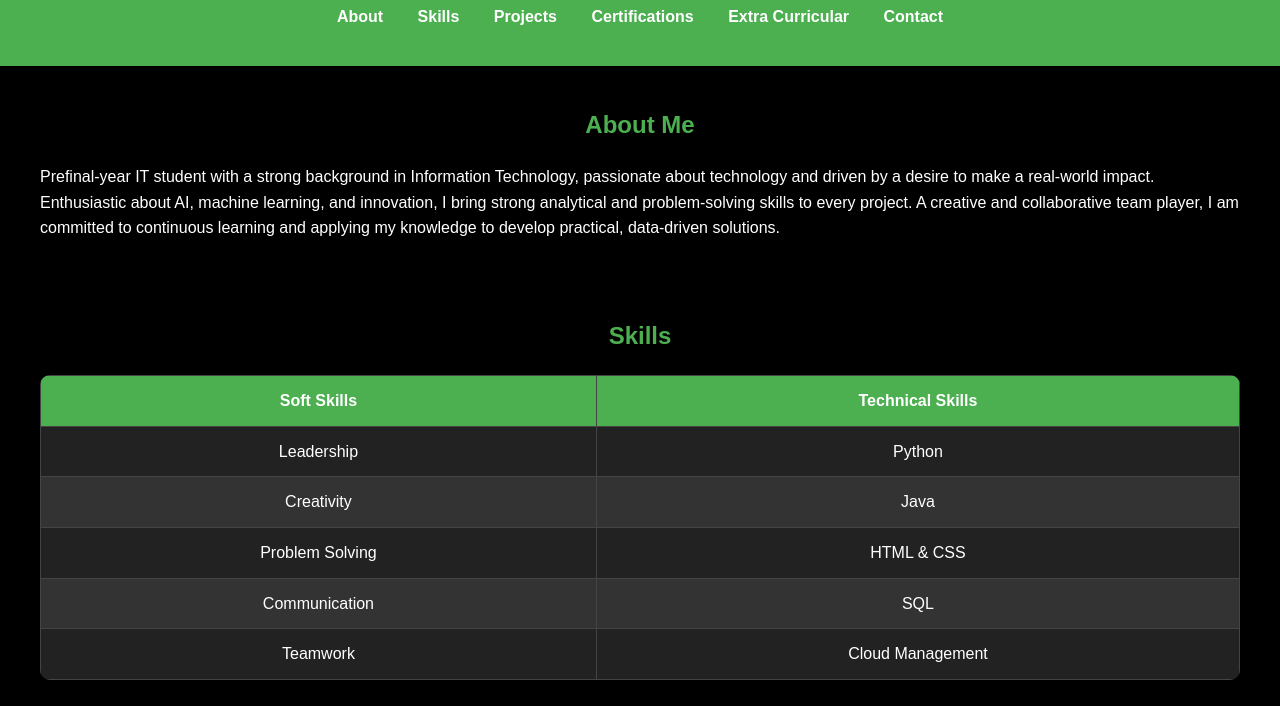
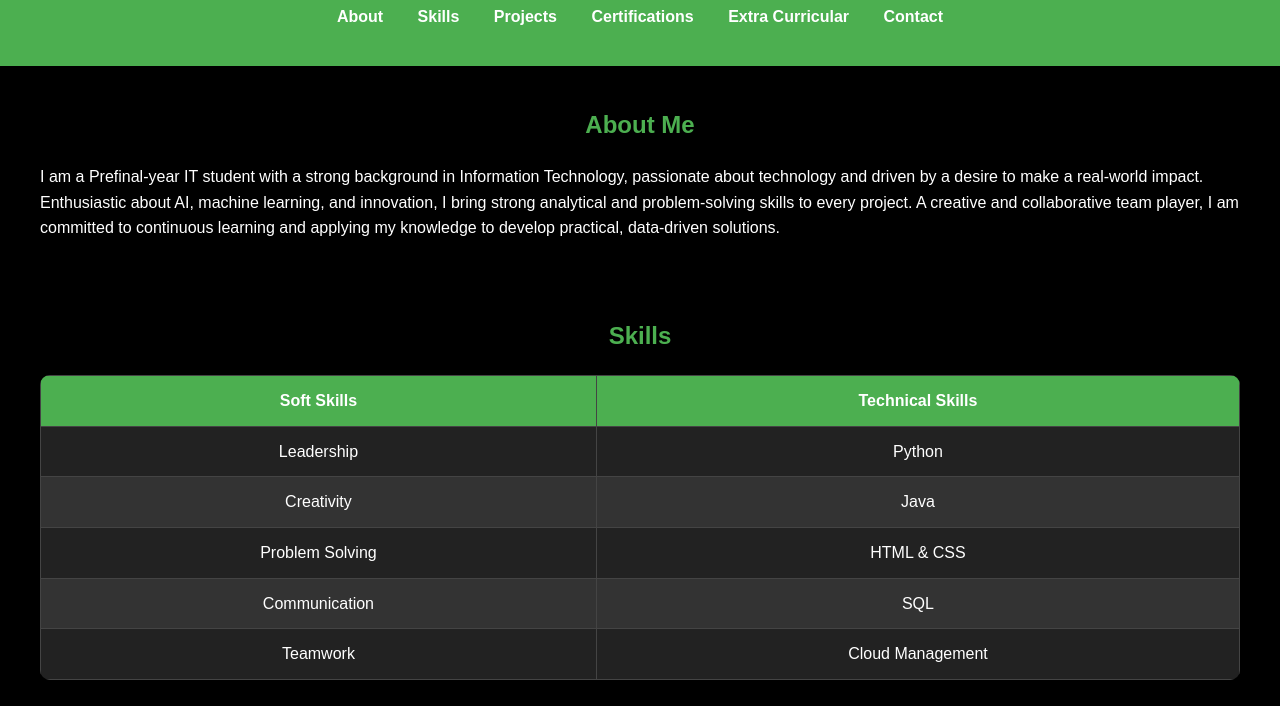
Before and after one commit to Jemi2508/Portfolio, a plain HTML site: page index.html in a window 1280 px wide. Shown: the part 94-800 px from the top of the page. Drawn offline with Linux system fonts and the light colour scheme.

Commit message:
Update index.html

```diff
--- a/index.html
+++ b/index.html
@@ -25,7 +25,7 @@
     <section id="about">
         <div class="container">
             <h2>About Me</h2>
-            <p>Prefinal-year IT student with a strong background in Information Technology, passionate about technology and driven by a desire to make a real-world impact. Enthusiastic about AI, machine learning, and innovation, I bring strong analytical and problem-solving skills to every project. A creative and collaborative team player, I am committed to continuous learning and applying my knowledge to develop practical, data-driven solutions.</p>
+            <p>I am a Prefinal-year IT student with a strong background in Information Technology, passionate about technology and driven by a desire to make a real-world impact. Enthusiastic about AI, machine learning, and innovation, I bring strong analytical and problem-solving skills to every project. A creative and collaborative team player, I am committed to continuous learning and applying my knowledge to develop practical, data-driven solutions.</p>
         </div>
     </section>
 
```
